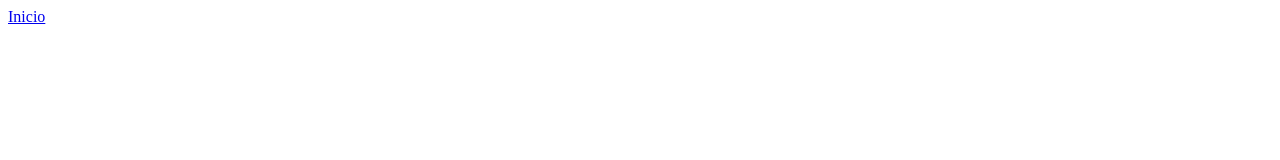
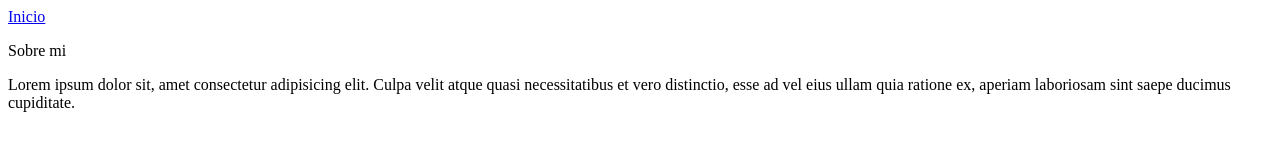
Before and after one commit to ambuzinel/CVPropio, a plain HTML site: page sobremi.html in a window 1280 px wide. Drawn offline with Linux system fonts and the light colour scheme.

Commit message:
segundo commit

```diff
--- a/css/estilo.css
+++ b/css/estilo.css
@@ -51,7 +51,7 @@ h2{
     font-weight: bold;
 }
 
-footer {
+footer{
   background-color: #005677;
   text-align: center;
   color: white;
--- a/sobremi.html
+++ b/sobremi.html
@@ -7,6 +7,10 @@
     <title>Sobre Mi</title>
 </head>
 <body>
-    <a href="index.html">Inicio</a>
+<nav><a href="index.html">Inicio</a></nav>
+    <main>
+        <p>Sobre mi</p>
+        <p>Lorem ipsum dolor sit, amet consectetur adipisicing elit. Culpa velit atque quasi necessitatibus et vero distinctio, esse ad vel eius ullam quia ratione ex, aperiam laboriosam sint saepe ducimus cupiditate.</p>
+    </main>
 </body>
 </html>
```
